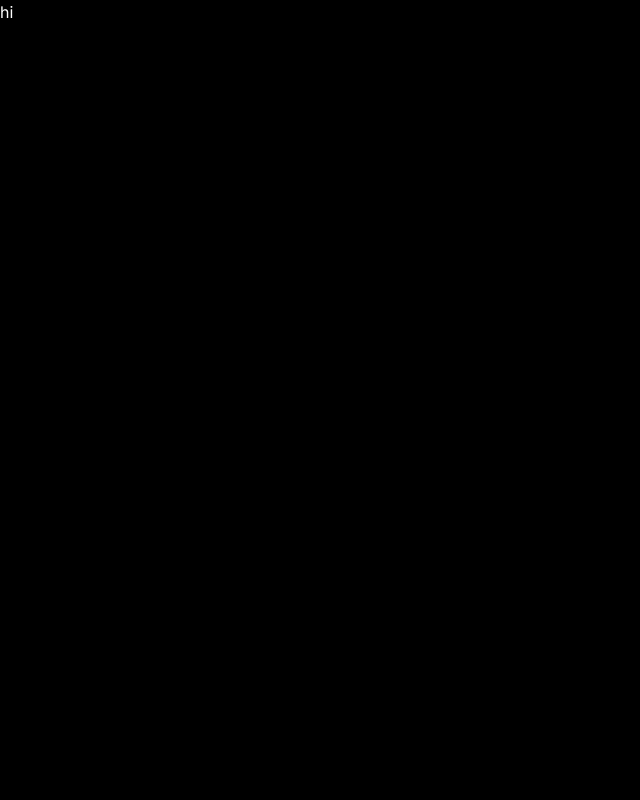
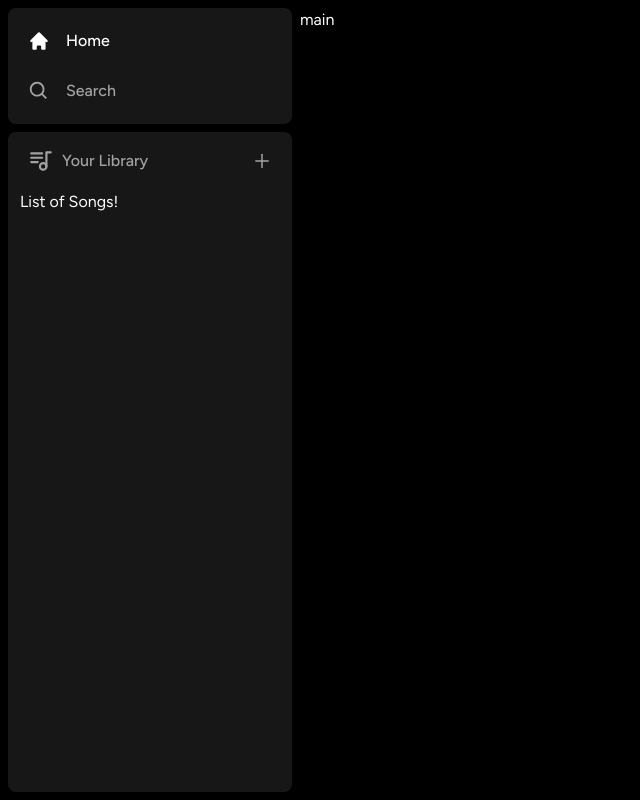
Before and after one commit to ryanyogan/spotify-clone, a Next.js app: page / in a window 1280 px wide. Shown: the whole page, without its empty margins (0-640 px from the left). Built offline with nearby package versions, Linux system fonts and the light colour scheme.

Commit message:
sidebar for desktop

```diff
--- a/package.json
+++ b/package.json
@@ -13,12 +13,14 @@
     "@types/react": "18.2.14",
     "@types/react-dom": "18.2.7",
     "autoprefixer": "10.4.14",
+    "clsx": "^1.2.1",
     "eslint": "8.44.0",
     "eslint-config-next": "13.4.9",
     "next": "13.4.9",
     "postcss": "8.4.25",
     "react": "18.2.0",
     "react-dom": "18.2.0",
+    "react-icons": "^4.10.1",
     "tailwindcss": "3.3.2",
     "typescript": "5.1.6"
   }
--- a/src/app/page.tsx
+++ b/src/app/(site)/page.tsx
@@ -2,7 +2,7 @@
   return (
     <div>
       <div>
-        <h1>hi</h1>
+        <h1>main</h1>
       </div>
     </div>
   );
--- a/src/app/layout.tsx
+++ b/src/app/layout.tsx
@@ -1,12 +1,13 @@
+import Sidebar from "@/components/sidebar";
 import type { Metadata } from "next";
-import { Inter } from "next/font/google";
+import { Figtree } from "next/font/google";
 import "./globals.css";
 
-const inter = Inter({ subsets: ["latin"] });
+const figtree = Figtree({ subsets: ["latin"] });
 
 export const metadata: Metadata = {
   title: "Spotify",
-  description: "Generated by create next app",
+  description: "Listen to music",
 };
 
 export default function RootLayout({
@@ -16,7 +17,9 @@
 }) {
   return (
     <html lang="en">
-      <body className={inter.className}>{children}</body>
+      <body className={figtree.className}>
+        <Sidebar>{children}</Sidebar>
+      </body>
     </html>
   );
 }
--- /dev/null
+++ b/src/components/box.tsx
@@ -0,0 +1,18 @@
+"use client";
+
+import clsx from "clsx";
+import React from "react";
+
+export default function Box({
+  children,
+  className,
+}: {
+  children: React.ReactNode;
+  className?: string;
+}) {
+  return (
+    <div className={clsx("bg-neutral-900 rounded-lg h-fit w-full", className)}>
+      {children}
+    </div>
+  );
+}
--- /dev/null
+++ b/src/components/library.tsx
@@ -0,0 +1,29 @@
+"use client";
+import { AiOutlinePlus } from "react-icons/ai";
+import { TbPlaylist } from "react-icons/tb";
+
+export default function Library() {
+  const onClick = () => {
+    //TODO: Handle upload
+  };
+
+  return (
+    <div className="flex flex-col">
+      <div className="flex items-center justify-between px-5 pt-4">
+        <div className="inline-flex items-center gap-x-2">
+          <TbPlaylist size={26} className="text-neutral-400" />
+
+          <p className="text-neutral-400 font-medium text-md">Your Library</p>
+        </div>
+
+        <AiOutlinePlus
+          onClick={onClick}
+          size={20}
+          className="text-neutral-400 cursor-pointer hover:text-white transition"
+        />
+      </div>
+
+      <div className="flex flex-col gap-y-2 mt-4 px-3">List of Songs!</div>
+    </div>
+  );
+}
--- /dev/null
+++ b/src/components/sidebar-item.tsx
@@ -0,0 +1,32 @@
+"use client";
+
+import clsx from "clsx";
+import Link from "next/link";
+import { IconType } from "react-icons";
+
+interface SidebarItemProps {
+  icon: IconType;
+  label: string;
+  active?: boolean;
+  href: string;
+}
+
+export default function SidebarItem({
+  icon: Icon,
+  label,
+  active,
+  href,
+}: SidebarItemProps) {
+  return (
+    <Link
+      href={href}
+      className={clsx(
+        "flex flex-row h-auto items-center w-full gap-x-4 text-md font-medium cursor-pointer hover:text-white transition text-neutral-400 py-1",
+        active && "text-white"
+      )}
+    >
+      <Icon size={26} />
+      <p className="truncate w-full">{label}</p>
+    </Link>
+  );
+}
--- /dev/null
+++ b/src/components/sidebar.tsx
@@ -0,0 +1,49 @@
+"use client";
+
+import { usePathname } from "next/navigation";
+import { useMemo } from "react";
+import { BiSearch } from "react-icons/bi";
+import { HiHome } from "react-icons/hi";
+import Box from "./box";
+import Library from "./library";
+import SidebarItem from "./sidebar-item";
+
+export default function Sidebar({ children }: { children: React.ReactNode }) {
+  const pathname = usePathname();
+
+  const routes = useMemo(
+    () => [
+      {
+        label: "Home",
+        active: pathname !== "/search",
+        href: "/",
+        icon: HiHome,
+      },
+      {
+        label: "Search",
+        active: pathname === "/search",
+        href: "/search",
+        icon: BiSearch,
+      },
+    ],
+    [pathname]
+  );
+
+  return (
+    <div className="flex h-full">
+      <div className="hidden md:flex flex-col gap-y-2 bg-black h-full w-[300px] p-2">
+        <Box>
+          <div className="flex flex-col gap-y-4 px-5 py-4">
+            {routes.map((item) => (
+              <SidebarItem key={item.label} {...item} />
+            ))}
+          </div>
+        </Box>
+        <Box className="overflow-y-auto h-full">
+          <Library />
+        </Box>
+      </div>
+      <main className="h-full flex-1 overflow-y-auto py-2">{children}</main>
+    </div>
+  );
+}
```
Also changed, not shown: 1 other file (tests, documents, lock files or other folders).
